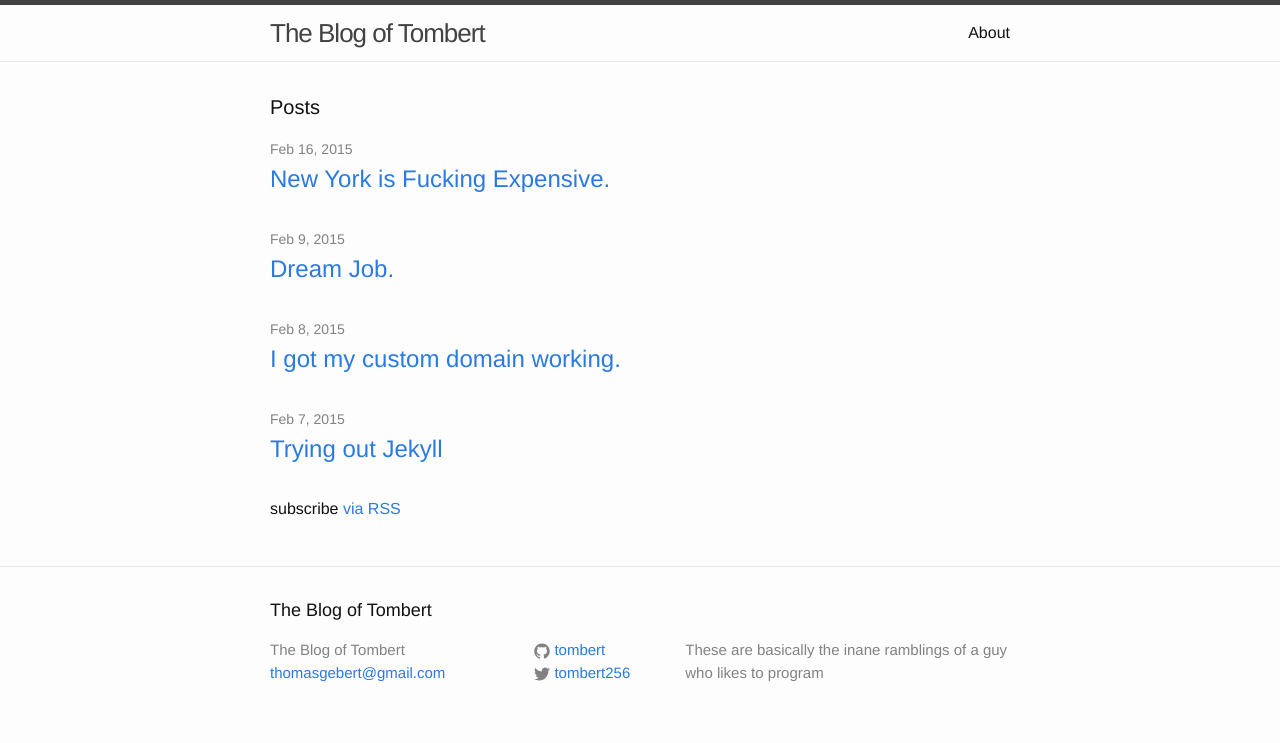
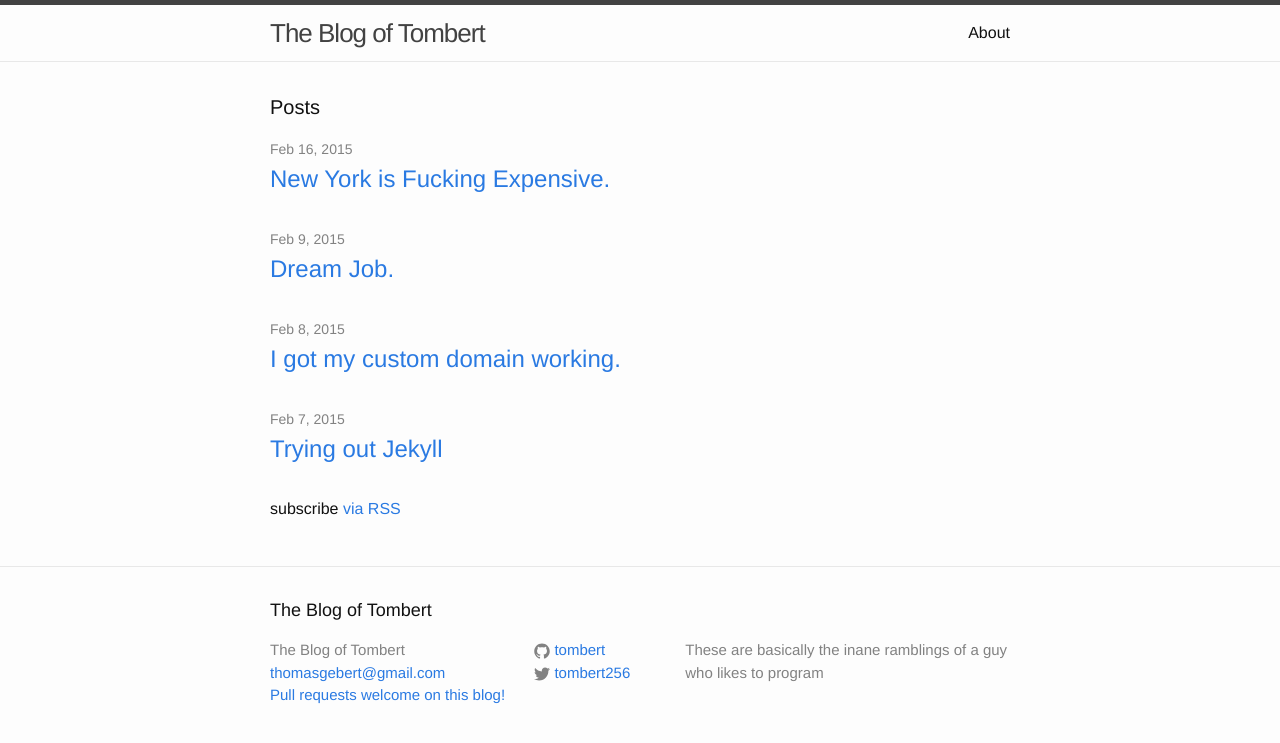
Before and after one commit to Tombert/tombert.github.io2, a Jekyll site: the page built from index.html, in a window 1280 px wide. Shown: the top 743 px of the page. Built offline with Jekyll 4.4.1, drawn with Linux system fonts in a browser that asks for light colours; the list of posts is cut into pages by our own code.

Commit message:
Update footer.html

```diff
--- a/_includes/footer.html
+++ b/_includes/footer.html
@@ -9,6 +9,7 @@
         <ul class="contact-list">
           <li>{{ site.title }}</li>
           <li><a href="mailto:{{ site.email }}">{{ site.email }}</a></li>
+          <li><a href="https://github.com/tombert/tombert.github.io/">Pull requests welcome on this blog!</a></li>
         </ul>
       </div>
 
```
